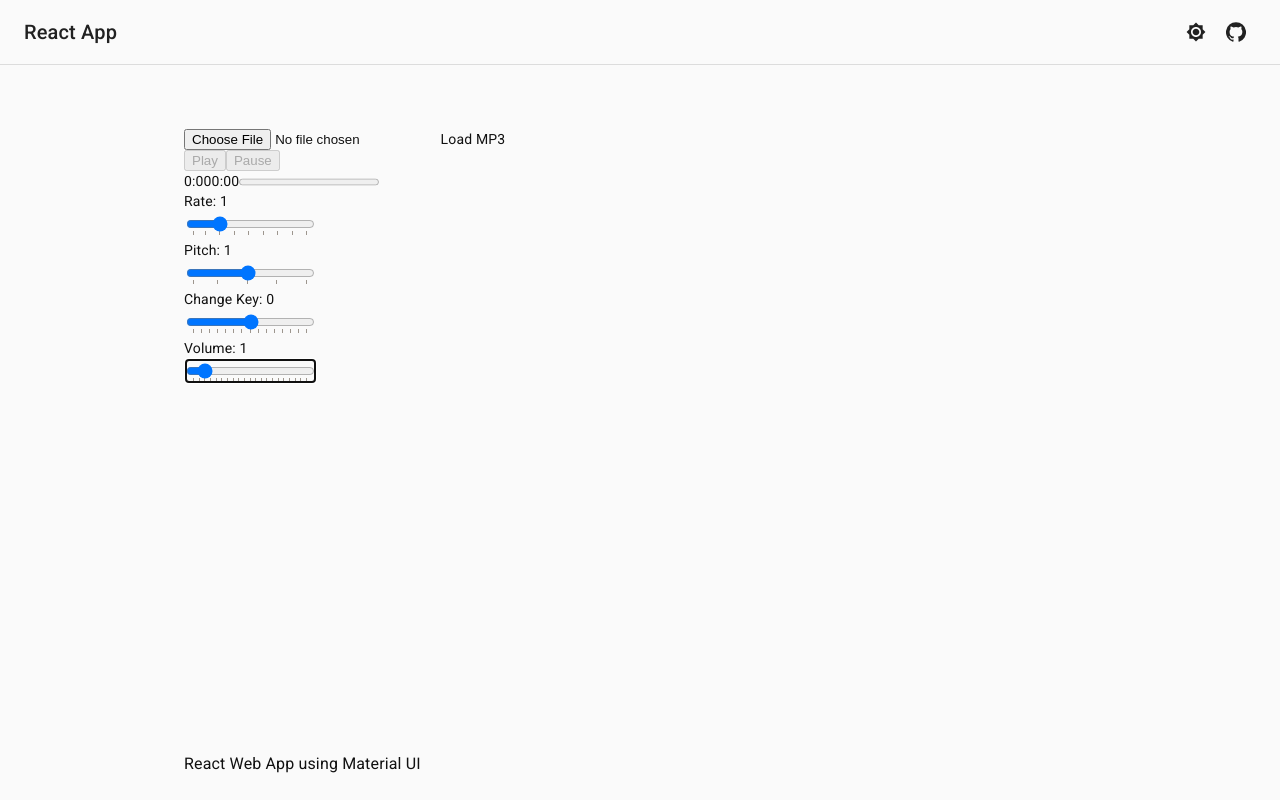
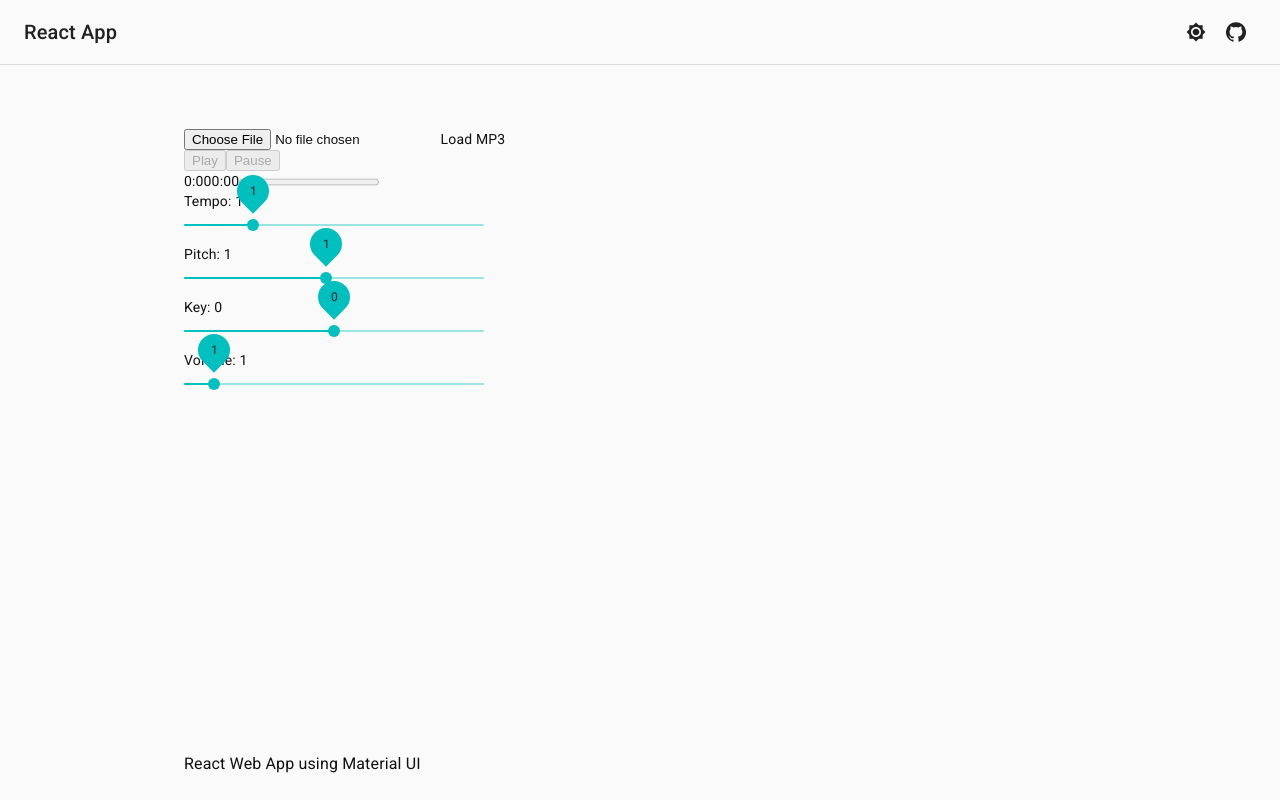
Before and after one commit to JoHoop/audio-pitch-shifter-react, a React (Create React App) app: page / in a window 1280 px wide. Built offline with nearby package versions, Linux system fonts and the light colour scheme.

Commit message:
Add Material UI sliders

```diff
--- a/src/components/AudioPlayer.js
+++ b/src/components/AudioPlayer.js
@@ -1,7 +1,7 @@
 import React from 'react';
 import { PlayerProvider } from './PlayerContext';
-import LoadButton from './LoadButton';
-import Player from './Player';
+import { LoadButton } from './LoadButton';
+import { Player } from './Player';
 
 export const AudioPlayer = () => {
   const audioCtx = new (window.AudioContext || window.webkitAudioContext)();
--- a/src/components/Key.js
+++ b/src/components/Key.js
@@ -1,47 +1,22 @@
 import React from 'react';
+import { Box, Slider } from '@material-ui/core';
 import { usePlayer } from './PlayerContext';
 
-const Key = () => {
+export const Key = () => {
   const { semitone, changeSemitone } = usePlayer();
 
   return (
-    <div>
-      <label htmlFor='keyrange'>
-        Change Key: {semitone / 2}
-        <div>
-          <input
-            onChange={changeSemitone}
-            type='range'
-            autoFocus
-            min='-7.0'
-            max='7.0'
-            name='keySlider'
-            value={semitone}
-            id='keySlider'
-            step='1'
-            list='keyrange'
-          />
-          <datalist id='keyrange'>
-            <option value='-7' />
-            <option value='-6' />
-            <option value='-5' />
-            <option value='-4' />
-            <option value='-3' />
-            <option value='-2' />
-            <option value='-1' />
-            <option value='0' />
-            <option value='1' />
-            <option value='2' />
-            <option value='3' />
-            <option value='4' />
-            <option value='5' />
-            <option value='6' />
-            <option value='7' />
-          </datalist>
-        </div>
-      </label>
-    </div>
+    <Box sx={{ width: 300 }}>
+      Key: {semitone}
+      <Slider
+        aria-label='Pitch'
+        value={semitone}
+        onChange={changeSemitone}
+        valueLabelDisplay='on'
+        step={1}
+        min={-7.0}
+        max={7.0}
+      />
+    </Box>
   );
 };
-
-export default Key;
--- a/src/components/LoadButton.js
+++ b/src/components/LoadButton.js
@@ -1,7 +1,7 @@
 import React, { Fragment } from 'react';
 import { usePlayer } from './PlayerContext';
 
-const LoadButton = () => {
+export const LoadButton = () => {
   const { loadFile } = usePlayer();
   const onChange = ({
     target: {
@@ -24,5 +24,3 @@ const LoadButton = () => {
     </Fragment>
   );
 };
-
-export default LoadButton;
--- a/src/components/PauseButton.js
+++ b/src/components/PauseButton.js
@@ -1,7 +1,7 @@
 import React from 'react';
 import { usePlayer } from './PlayerContext';
 
-const PauseButton = () => {
+export const PauseButton = () => {
   const { loading, playing, pause } = usePlayer();
   return (
     <button disabled={loading || !playing} onClick={() => pause()}>
@@ -9,5 +9,3 @@ const PauseButton = () => {
     </button>
   );
 };
-
-export default PauseButton;
--- a/src/components/Pitch.js
+++ b/src/components/Pitch.js
@@ -1,37 +1,22 @@
 import React from 'react';
+import { Box, Slider } from '@material-ui/core';
 import { usePlayer } from './PlayerContext';
 
-const Pitch = () => {
+export const Pitch = () => {
   const { pitch, changePitch } = usePlayer();
 
   return (
-    <div>
-      <label htmlFor='pitchSlider'>
-        Pitch: {pitch}
-        <div>
-          <input
-            onChange={changePitch}
-            type='range'
-            autoFocus
-            min='0.1'
-            max='2.0'
-            name='pitchSlider'
-            value={pitch}
-            id='pitchSlider'
-            step='0.01'
-            list='pitchrange'
-          />
-          <datalist id='pitchrange'>
-            <option value='0.1' label='0' />
-            <option value='0.5' />
-            <option value='1.0' />
-            <option value='1.5' />
-            <option value='2.0' label='2' />
-          </datalist>
-        </div>
-      </label>
-    </div>
+    <Box sx={{ width: 300 }}>
+      Pitch: {pitch}
+      <Slider
+        aria-label='Pitch'
+        value={pitch}
+        onChange={changePitch}
+        valueLabelDisplay='on'
+        step={0.01}
+        min={0.1}
+        max={2.0}
+      />
+    </Box>
   );
 };
-
-export default Pitch;
--- a/src/components/PlayButton.js
+++ b/src/components/PlayButton.js
@@ -1,7 +1,7 @@
 import React from 'react';
 import { usePlayer } from './PlayerContext';
 
-const PlayButton = () => {
+export const PlayButton = () => {
   const { shifter, loading, playing, play } = usePlayer();
   return (
     <button disabled={!!!shifter || loading || playing} onClick={play}>
@@ -9,5 +9,3 @@ const PlayButton = () => {
     </button>
   );
 };
-
-export default PlayButton;
--- a/src/components/PlayerContext.js
+++ b/src/components/PlayerContext.js
@@ -178,23 +178,23 @@ export const usePlayer = () => {
     loadFile,
     play: playAudio,
     pause: pauseAudio,
-    changeVolume: ({ target: { value } }) => {
+    changeVolume: (event, value) => {
       setVolume(value);
       gainNode.gain.volume = value;
     },
-    changeSemitone: ({ target: { value } }) => {
+    changeSemitone: (event, value) => {
       setSemitone(value);
       if (shifter) {
         shifter.pitchSemitones = value;
       }
     },
-    changePitch: ({ target: { value } }) => {
+    changePitch: (event, value) => {
       setPitch(value);
       if (shifter) {
         shifter.pitch = value;
       }
     },
-    changeTempo: ({ target: { value } }) => {
+    changeTempo: (event, value) => {
       setTempo(value);
       if (shifter) {
         shifter.tempo = value;
--- a/src/components/Progress.js
+++ b/src/components/Progress.js
@@ -1,7 +1,7 @@
 import React from 'react';
 import { usePlayer } from './PlayerContext';
 
-const Progress = () => {
+export const Progress = () => {
   const { playHead, duration, progress, resetPlayHead } = usePlayer();
   const onClick = ({ target, pageX }) => {
     if (duration !== '0:00') {
@@ -25,5 +25,3 @@ const Progress = () => {
     </div>
   );
 };
-
-export default Progress;
--- a/src/components/Tempo.js
+++ b/src/components/Tempo.js
@@ -1,40 +1,22 @@
 import React from 'react';
+import { Box, Slider } from '@material-ui/core';
 import { usePlayer } from './PlayerContext';
 
-const Tempo = () => {
+export const Tempo = () => {
   const { tempo, changeTempo } = usePlayer();
+
   return (
-    <div>
-      <label htmlFor='tempoSlider'>
-        Rate: {tempo}
-        <div>
-          <input
-            type='range'
-            onChange={changeTempo}
-            autoFocus
-            min='0.1'
-            max='4.0'
-            name='tempoSlider'
-            value={tempo}
-            id='tempoSlider'
-            step='0.01'
-            list='temporange'
-          />
-          <datalist id='temporange'>
-            <option value='0.1' label='0' />
-            <option value='0.5' />
-            <option value='1.0' />
-            <option value='1.5' />
-            <option value='2.0' />
-            <option value='2.5' />
-            <option value='3.0' />
-            <option value='3.5' />
-            <option value='4.0' label='4' />
-          </datalist>
-        </div>
-      </label>
-    </div>
+    <Box sx={{ width: 300 }}>
+      Tempo: {tempo}
+      <Slider
+        aria-label='Pitch'
+        value={tempo}
+        onChange={changeTempo}
+        valueLabelDisplay='on'
+        step={0.01}
+        min={0.1}
+        max={4.0}
+      />
+    </Box>
   );
 };
-
-export default Tempo;
--- a/src/components/Volume.js
+++ b/src/components/Volume.js
@@ -1,53 +1,22 @@
 import React from 'react';
+import { Box, Slider } from '@material-ui/core';
 import { usePlayer } from './PlayerContext';
 
-const Volume = () => {
+export const Volume = () => {
   const { volume, changeVolume } = usePlayer();
 
   return (
-    <div>
-      <label htmlFor='volumeSlider'>
-        Volume: {volume}
-        <div>
-          <input
-            onChange={changeVolume}
-            type='range'
-            autoFocus
-            min='0.0'
-            max='10.0'
-            name='volumeSlider'
-            value={volume}
-            id='volumeSlider'
-            step='0.01'
-            list='volumerange'
-          />
-          <datalist id='volumerange'>
-            <option value='0.0' label='0' />
-            <option value='0.5' />
-            <option value='1.0' />
-            <option value='1.5' />
-            <option value='2.0' label='2' />
-            <option value='2.5' />
-            <option value='3.0' />
-            <option value='3.5' />
-            <option value='4.0' label='4' />
-            <option value='4.5' />
-            <option value='5.0' />
-            <option value='5.5' />
-            <option value='6.0' label='6' />
-            <option value='6.5' />
-            <option value='7.0' />
-            <option value='7.5' />
-            <option value='8.0' label='8' />
-            <option value='8.5' />
-            <option value='9.0' />
-            <option value='9.5' />
-            <option value='10.0' label='10' />
-          </datalist>
-        </div>
-      </label>
-    </div>
+    <Box sx={{ width: 300 }}>
+      Volume: {volume}
+      <Slider
+        aria-label='Pitch'
+        value={volume}
+        onChange={changeVolume}
+        valueLabelDisplay='on'
+        step={0.01}
+        min={0.0}
+        max={10.0}
+      />
+    </Box>
   );
 };
-
-export default Volume;
```
Also changed, not shown: src/components/Player.js (+8 -10 lines).
